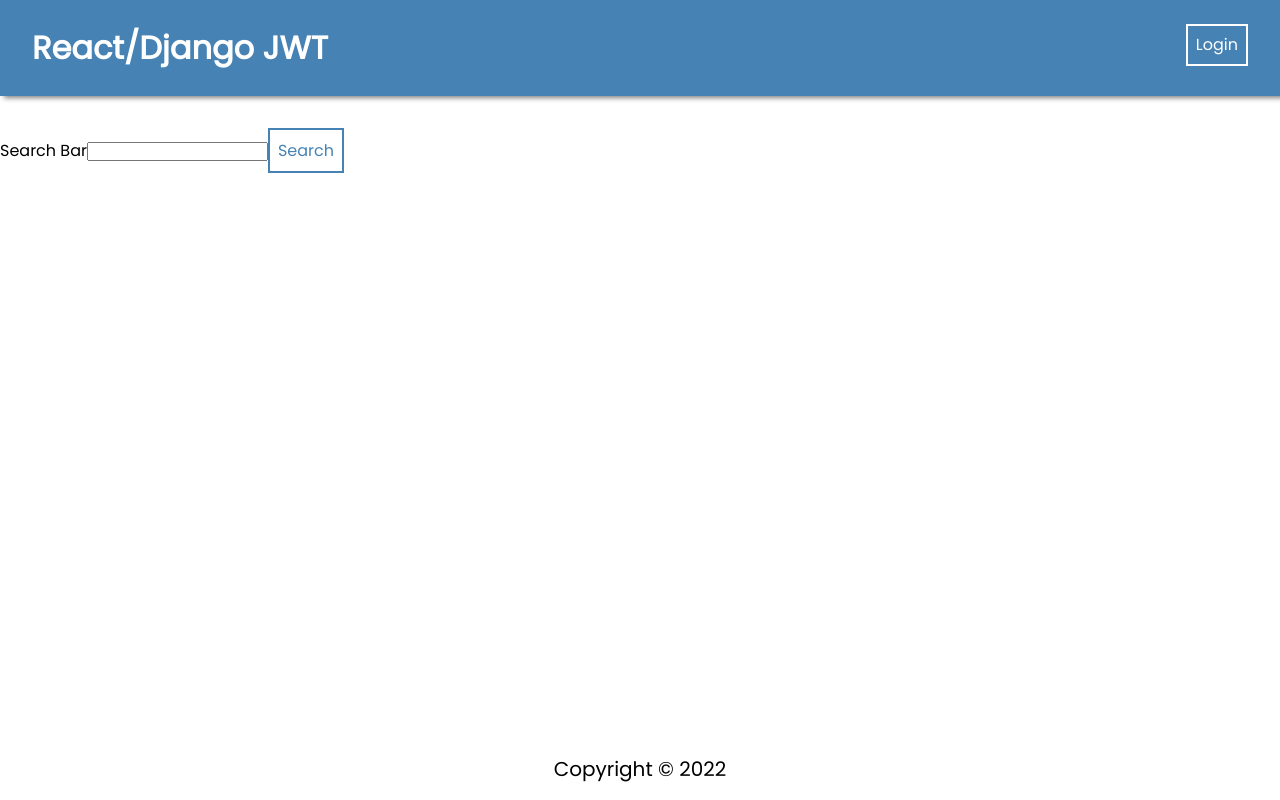
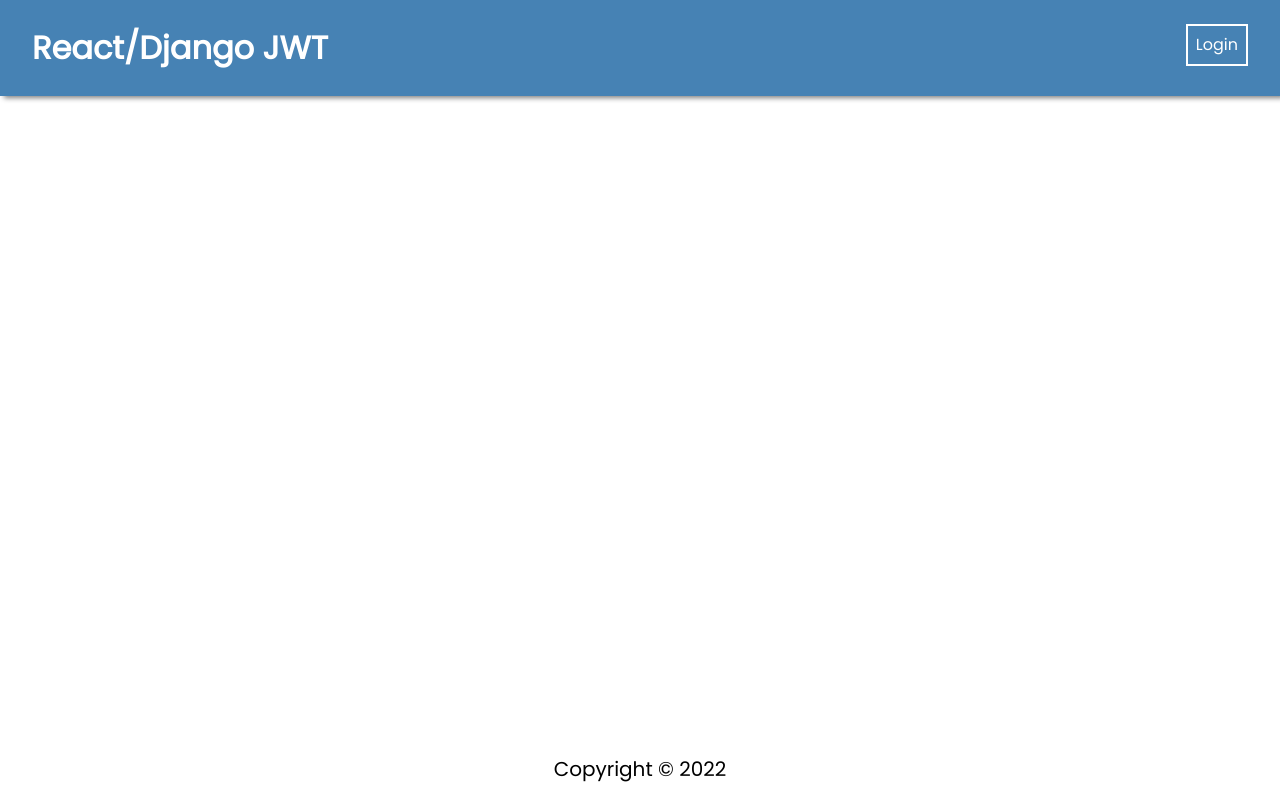
Before and after one commit to lisaloyd/YouTube-Project, a React (Create React App) app in the folder frontend/: page /search in a window 1280 px wide. Built offline with nearby package versions, Linux system fonts and the light colour scheme.

Commit message:
Modified the App and SearchPage Components

```diff
--- a/frontend/src/App.js
+++ b/frontend/src/App.js
@@ -45,7 +45,7 @@ function App() {
         />
         <Route path="/register" element={<RegisterPage />} />
         <Route path="/login" element={<LoginPage />} />
-        <Route path="/search" element={<SearchPage />} />
+        <Route path="/search/: searchTerm" element={<SearchPage />} />
         <Route path="/video" element={<VideoPage />} />
         {/* <Route path="/search" element={<SearchBar />} /> */}
       </Routes>
--- a/frontend/src/components/SearchPage/SearchPage.jsx
+++ b/frontend/src/components/SearchPage/SearchPage.jsx
@@ -7,15 +7,15 @@ import axios from 'axios';
 
 const SearchPage = ({}) => {
 
-    // async function getSearchResults{searchTerm} {
-    //     const response = await axios.get{
-    //             `https://youtube.googleapis.com/youtube/v3/search?part=snippet&maxResults=15&q=${searchTerm}&key=AIzaSyDhid3_YGqPg3ipv8CKkZMgLNumzoxp7y4`
-    //     };
-    // }
+    async function getSearchResults(searchTerm) {
+        const response = await axios.get(
+                `https://youtube.googleapis.com/youtube/v3/search?part=snippet&maxResults=15&q=${searchTerm}&key=AIzaSyDhid3_YGqPg3ipv8CKkZMgLNumzoxp7y4`
+        );
+    }
 
-    // useEffect(() => {
-    //     getSearchResults('')
-    // }, [])
+    useEffect(() => {
+        getSearchResults('')
+    }, [])
 
     return (
         <div>
```
